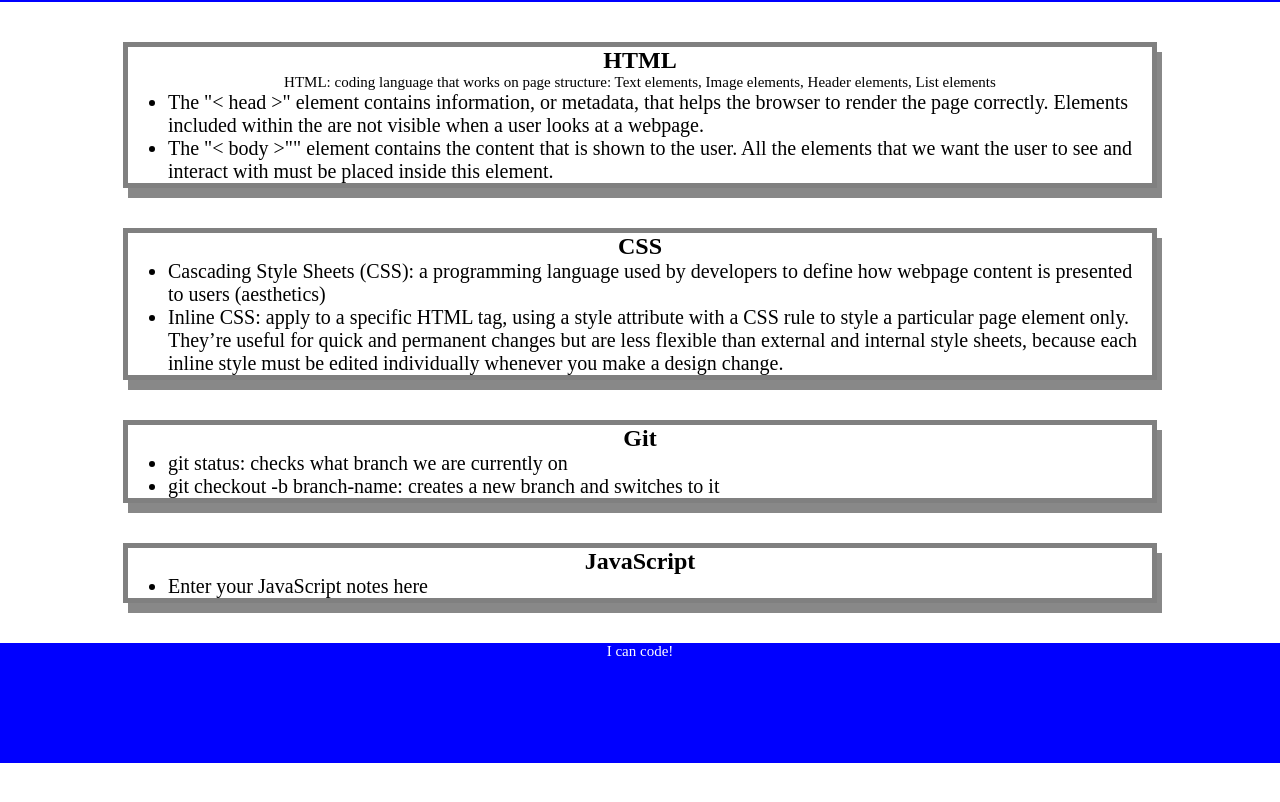
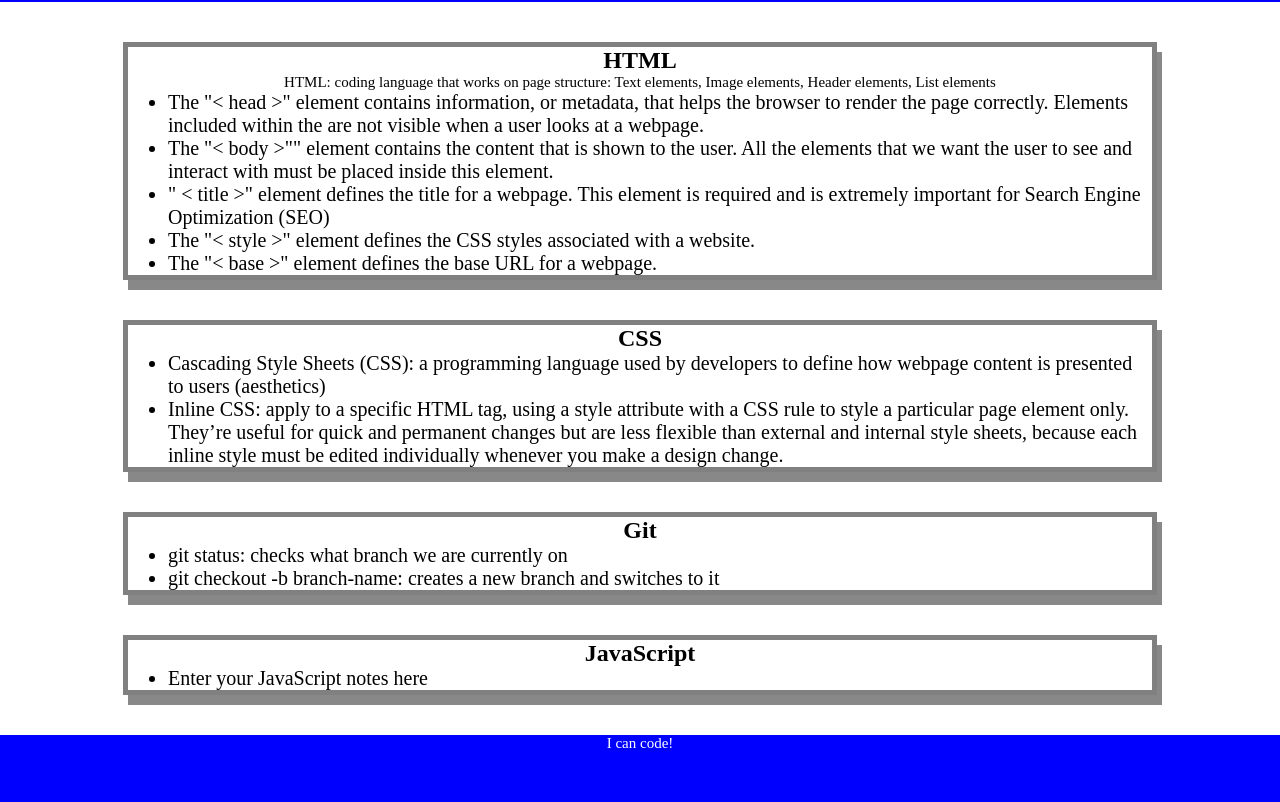
Before and after one commit to charium/PreworkStudyGuide, a plain HTML site: page prework-study-guide/index.html in a window 1280 px wide. Shown: the part 118-920 px from the top of the page. Before the commit the page ends 881 px from the top, so only its background shows below. Drawn offline with Linux system fonts and the light colour scheme.

Commit message:
Update index.html
added more info to HTML section

```diff
--- a/prework-study-guide/index.html
+++ b/prework-study-guide/index.html
@@ -20,6 +20,9 @@
         <ul>
           <li>The "< head >" element contains information, or metadata, that helps the browser to render the page correctly. Elements included within the <head> are not visible when a user looks at a webpage. </li>
           <li>The "< body >"" element contains the content that is shown to the user. All the elements that we want the user to see and interact with must be placed inside this element.  </li>
+          <li> " < title >" element defines the title for a webpage. This element is required and is extremely important for Search Engine Optimization (SEO) </li>
+          <li>The "< style >" element defines the CSS styles associated with a website. </li>
+          <li>The "< base >" element defines the base URL for a webpage. </li>
         </ul>
       </section>
 
```
